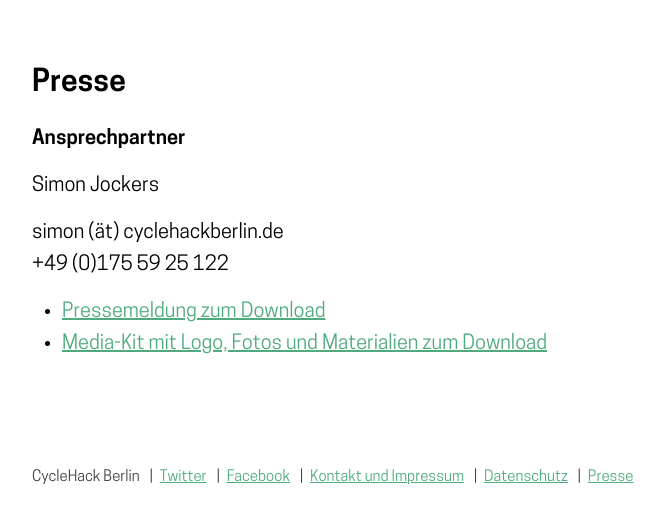
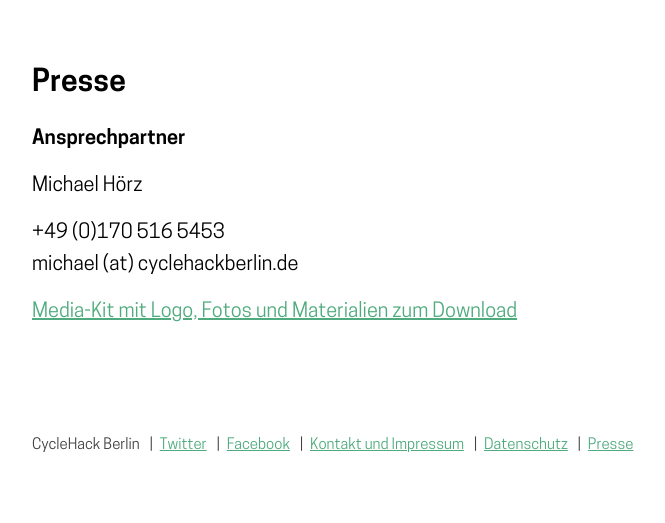
Before and after one commit to sjockers/cyclehackberlin.de, a Jekyll site: the page built from presse.md, in a window 1280 px wide. Shown: the top 523 px of the page, without its empty margins (68-733 px from the left). Built offline with Jekyll 4.4.1, drawn with Linux system fonts in a browser that asks for light colours; our own code applies the rules of GitHub Pages for plain Markdown files.

Commit message:
Updated Presse

```diff
--- a/presse.md
+++ b/presse.md
@@ -1,17 +1,18 @@
 ---
-layout: contact
+title: Presse
 redirect_from:
 - "/presse-und-media/"
 - "/presse/"
+layout: contact
 ---
 
 ## Presse
 
 #### Ansprechpartner
-Simon Jockers
 
-simon (ät) cyclehackberlin.de \\
-+49 (0)175 59 25 122
+Michael Hörz
 
-- [Pressemeldung zum Download](/downloads/cyclehack-pressemeldung-2017.pdf)
-- [Media-Kit mit Logo, Fotos und Materialien zum Download](/downloads/mediakit.zip)
++49 (0)170 516 5453 \\
+michael (at) cyclehackberlin.de
+
+[Media-Kit mit Logo, Fotos und Materialien zum Download](/downloads/mediakit.zip)
```
